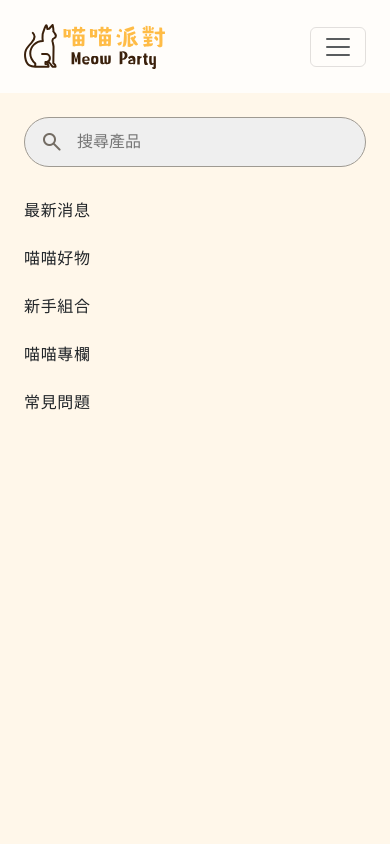
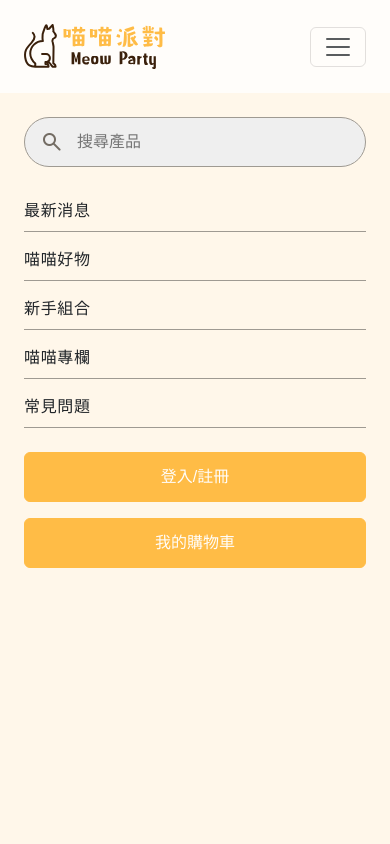
Before and after one commit to SZL741023/meow_party, a React (Vite) app: page /#/temp in a window 390 px wide. Shown: the top 844 px of the page. Built offline with nearby package versions, Linux system fonts and the light colour scheme; no server answers; a web font is replaced by a local one.

Commit message:
[Feature] Add mobile navbar (RWD)
Done mobile version navbar.

```diff
--- a/src/components/MobileSearchBar.jsx
+++ b/src/components/MobileSearchBar.jsx
@@ -13,12 +13,46 @@ const MobileSearchBar = () => {
           placeholder="搜尋產品"
         />
       </div>
-      <div className="row flex-column mt-6 gap-2">
-        <div className="col py-2">最新消息</div>
-        <div className="col py-2">喵喵好物</div>
-        <div className="col py-2">新手組合</div>
-        <div className="col py-2">喵喵專欄</div>
-        <div className="col py-2">常見問題</div>
+      <div className="row flex-column my-6 gap-2">
+        <div className="col">
+          <div className="py-2 border-bottom fw-medium">
+            <Link>最新消息</Link>
+          </div>
+        </div>
+        <div className="col">
+          <div className="py-2 border-bottom fw-medium">
+            <Link>喵喵好物</Link>
+          </div>
+        </div>
+        <div className="col">
+          <div className="py-2 border-bottom fw-medium">
+            <Link>新手組合</Link>
+          </div>
+        </div>
+        <div className="col">
+          <div className="py-2 border-bottom fw-medium">
+            <Link>喵喵專欄</Link>
+          </div>
+        </div>
+        <div className="col">
+          <div className="py-2 border-bottom fw-medium">
+            <Link>常見問題</Link>
+          </div>
+        </div>
+      </div>
+      <div className="d-grid gap-4">
+        <button
+          className="btn btn-primary py-3 text-neutral-white"
+          type="button"
+        >
+          登入/註冊
+        </button>
+        <button
+          className="btn btn-primary py-3 text-neutral-white"
+          type="button"
+        >
+          我的購物車
+        </button>
       </div>
     </div>
   );
--- a/src/pages/Home/components/category/index.jsx
+++ b/src/pages/Home/components/category/index.jsx
@@ -11,7 +11,7 @@ import {
 } from "./images/";
 const Category = () => {
   return (
-    <div className="container-fluid home-category py-12 py-lg-20">
+    <div className="container-fluid home-category d-none d-xl-block py-12 py-lg-20">
       <div className="container">
         <div className="row">
           <div className="col">
```
